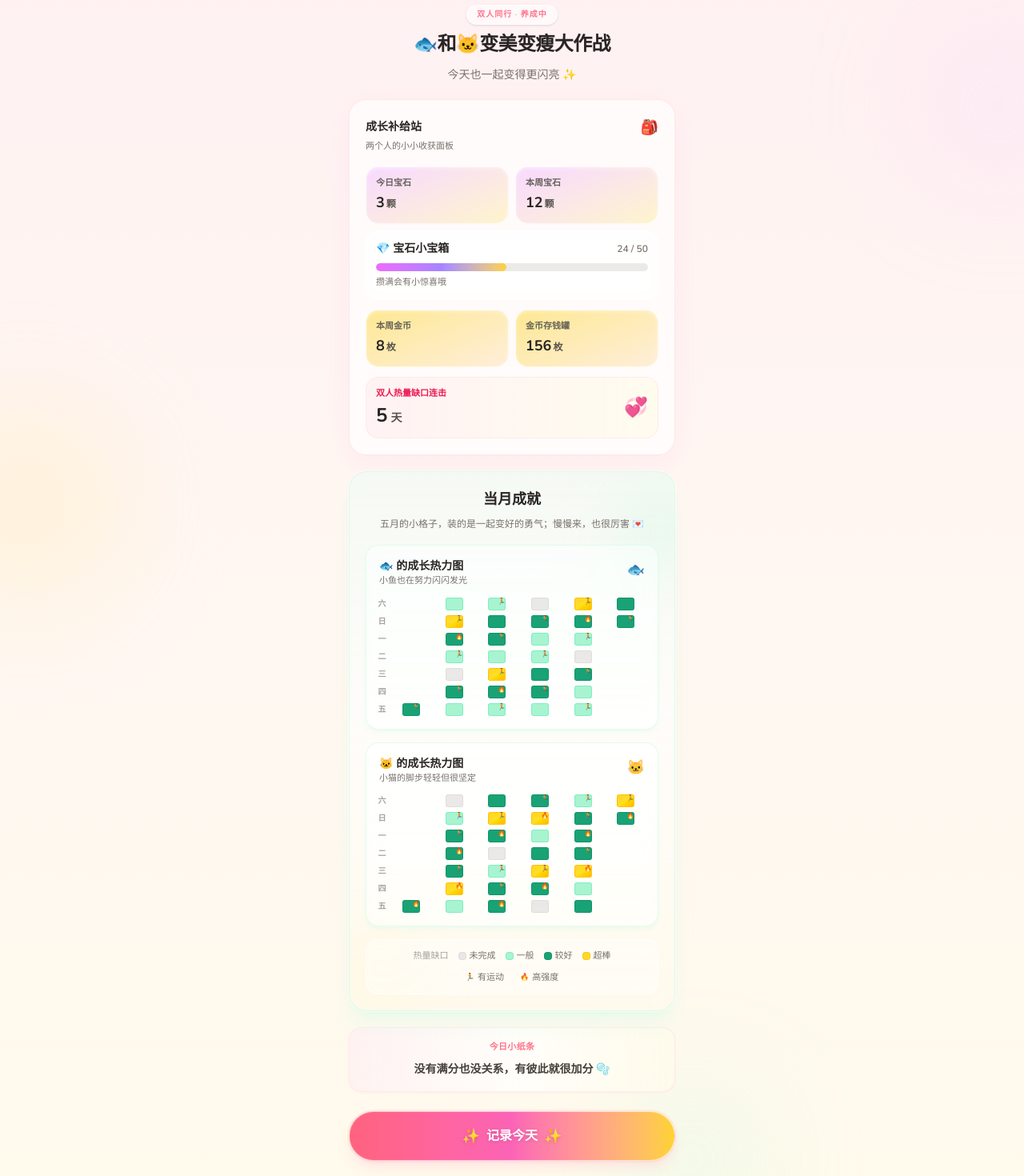
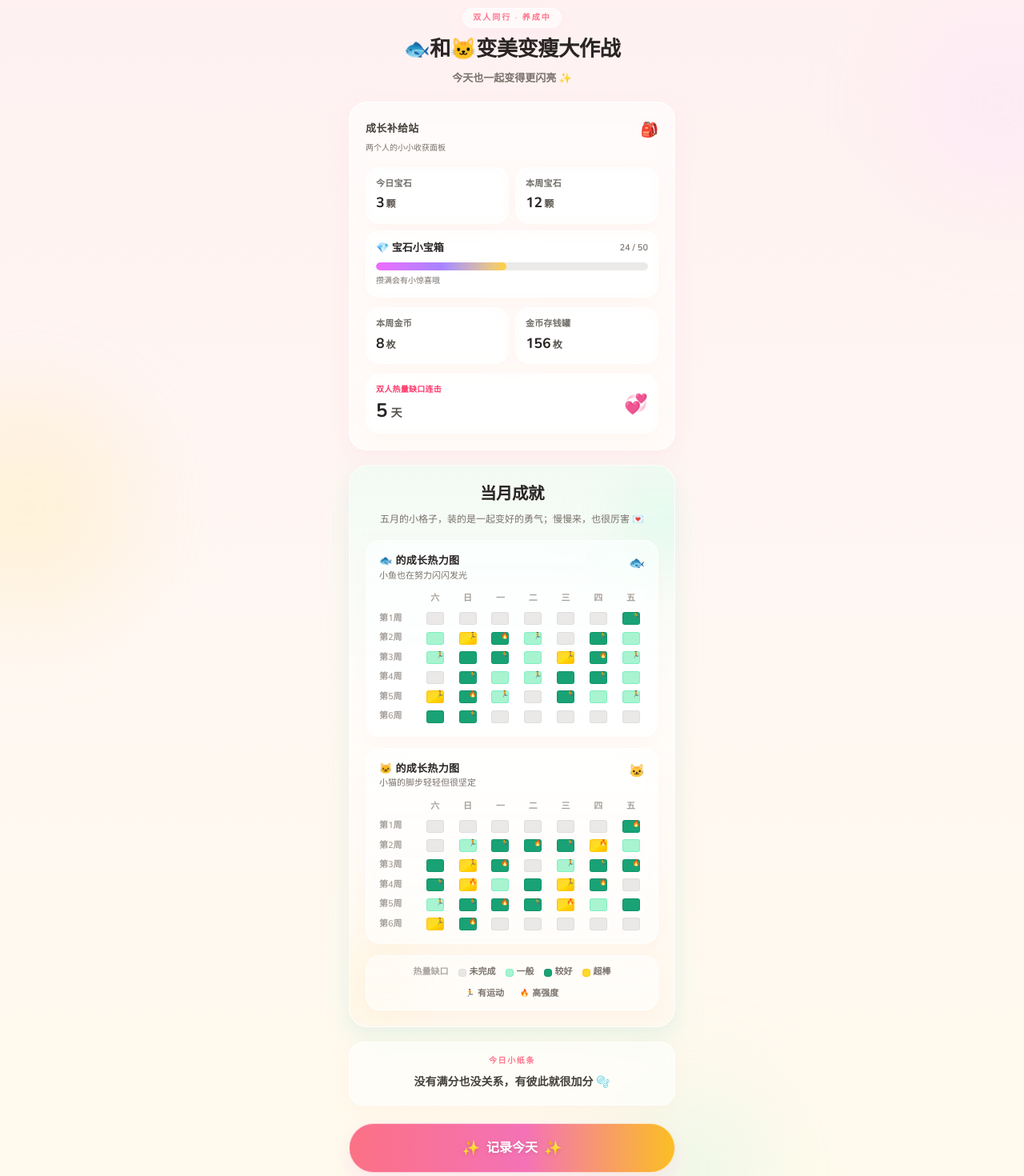
Before and after one commit to JIDAIN/couple_better_game, a Next.js app: page / in a window 1280 px wide. Shown: the part 20-1490 px from the top of the page at 80% size. Built offline with nearby package versions, Linux system fonts and the light colour scheme.

Commit message:
polish exchange shop ui

```diff
--- a/app/globals.css
+++ b/app/globals.css
@@ -14,6 +14,7 @@
 body {
   background: var(--background);
   color: var(--foreground);
+  font-feature-settings: "ss01" on;
 }
 
 @keyframes card-breathe {
@@ -29,3 +30,74 @@ body {
 .animate-card-breathe {
   animation: card-breathe 5.5s ease-in-out infinite;
 }
+
+.ui-card {
+  border-radius: 22px;
+  border: 1px solid rgb(255 255 255 / 0.72);
+  background: rgb(255 255 255 / 0.62);
+  backdrop-filter: blur(8px);
+  box-shadow: 0 10px 28px rgb(251 207 232 / 0.2);
+}
+
+.ui-card-soft {
+  border-radius: 18px;
+  border: 1px solid rgb(255 255 255 / 0.75);
+  background: rgb(255 255 255 / 0.58);
+  backdrop-filter: blur(8px);
+  box-shadow: 0 8px 22px rgb(253 224 200 / 0.18);
+}
+
+.ui-card-hero {
+  border-radius: 24px;
+  border: 1px solid rgb(255 255 255 / 0.76);
+  background: linear-gradient(
+    180deg,
+    rgb(236 253 245 / 0.66) 0%,
+    rgb(255 255 255 / 0.72) 42%,
+    rgb(255 247 237 / 0.62) 100%
+  );
+  backdrop-filter: blur(10px);
+  box-shadow:
+    0 14px 34px rgb(167 243 208 / 0.26),
+    0 6px 16px rgb(251 207 232 / 0.2);
+}
+
+.ui-button-primary {
+  border-radius: 999px;
+  border: 1px solid rgb(255 255 255 / 0.68);
+  background: linear-gradient(90deg, #fb7185 0%, #f472b6 54%, #fbbf24 100%);
+  box-shadow: 0 10px 24px rgb(251 207 232 / 0.44);
+  transition:
+    transform 220ms ease,
+    filter 220ms ease,
+    box-shadow 220ms ease;
+}
+
+.ui-button-primary:hover {
+  filter: brightness(1.03);
+  box-shadow: 0 14px 30px rgb(251 191 202 / 0.48);
+}
+
+.ui-button-primary:active {
+  transform: scale(0.98);
+}
+
+.ui-button-secondary {
+  border-radius: 999px;
+  border: 1px solid rgb(255 255 255 / 0.75);
+  background: rgb(255 255 255 / 0.58);
+  box-shadow: 0 8px 20px rgb(251 207 232 / 0.2);
+  transition:
+    transform 220ms ease,
+    background-color 220ms ease,
+    border-color 220ms ease;
+}
+
+.ui-button-secondary:hover {
+  background: rgb(255 255 255 / 0.8);
+  border-color: rgb(251 207 232 / 0.75);
+}
+
+.ui-button-secondary:active {
+  transform: scale(0.98);
+}
--- a/components/home/CoupleGrowthPanel.tsx
+++ b/components/home/CoupleGrowthPanel.tsx
@@ -22,10 +22,10 @@ function StatBubble({
 
   return (
     <div
-      className={`relative overflow-hidden rounded-2xl border border-white/70 bg-gradient-to-br ${toneRing} p-3 shadow-inner shadow-white/40`}
+      className={`ui-card-soft relative overflow-hidden bg-gradient-to-br ${toneRing} p-3`}
     >
-      <p className="text-[11px] font-semibold text-stone-600/90">{label}</p>
-      <p className="mt-0.5 text-lg font-bold tabular-nums text-stone-800">
+      <p className="text-[11px] font-semibold tracking-wide text-stone-600/85">{label}</p>
+      <p className="mt-0.5 text-[1.1rem] font-bold tabular-nums text-stone-800">
         {value}
         <span className="ml-0.5 text-xs font-semibold text-stone-600">
           {unit}
@@ -44,10 +44,10 @@ function GemTreasureBar({
 }) {
   const pct = Math.min(100, Math.round((current / max) * 100));
   return (
-    <div className="rounded-2xl border border-white/60 bg-white/45 p-3 backdrop-blur-sm">
+    <div className="ui-card-soft p-3">
       <div className="flex items-center justify-between gap-2">
-        <span className="text-sm font-bold text-stone-800">💎 宝石小宝箱</span>
-        <span className="text-xs font-semibold tabular-nums text-stone-500">
+        <span className="text-[13px] font-bold text-stone-800">💎 宝石小宝箱</span>
+        <span className="text-[11px] font-semibold tabular-nums text-stone-500">
           {current} / {max}
         </span>
       </div>
@@ -63,7 +63,7 @@ function GemTreasureBar({
           style={{ width: `${pct}%` }}
         />
       </div>
-      <p className="mt-1.5 text-[11px] text-stone-500">攒满会有小惊喜哦</p>
+      <p className="mt-1.5 text-[10px] font-medium text-stone-500">攒满会有小惊喜哦</p>
     </div>
   );
 }
@@ -82,16 +82,16 @@ export function CoupleGrowthPanel() {
 
   return (
     <section
-      className="animate-card-breathe rounded-[1.35rem] border border-rose-100/80 bg-white/65 p-4 shadow-lg shadow-rose-100/50 backdrop-blur-md sm:p-5"
+      className="ui-card animate-card-breathe p-4 sm:p-5"
       aria-label="情侣成长资源"
     >
       <div className="flex items-center justify-between gap-2">
-        <h2 className="text-sm font-bold text-stone-800">成长补给站</h2>
+        <h2 className="text-[13px] font-bold tracking-wide text-stone-700">成长补给站</h2>
         <span className="text-lg" aria-hidden>
           🎒
         </span>
       </div>
-      <p className="mt-0.5 text-[11px] text-stone-500">两个人的小小收获面板</p>
+      <p className="mt-0.5 text-[10px] font-medium text-stone-500">两个人的小小收获面板</p>
 
       <div className="mt-4 grid grid-cols-2 gap-2">
         <StatBubble label="今日宝石" value={todayGemSum} unit="颗" tone="gem" />
@@ -107,10 +107,10 @@ export function CoupleGrowthPanel() {
         <StatBubble label="金币存钱罐" value={coinStock} unit="枚" tone="coin" />
       </div>
 
-      <div className="mt-3 rounded-2xl border border-rose-100/70 bg-gradient-to-r from-rose-50/90 to-amber-50/80 p-3">
+      <div className="ui-card-soft mt-3 bg-gradient-to-r from-rose-50/85 to-amber-50/70 p-3">
         <div className="flex items-center justify-between gap-2">
           <div>
-            <p className="text-[11px] font-semibold text-rose-600/90">
+            <p className="text-[10px] font-semibold tracking-wide text-rose-500/90">
               双人热量缺口连击
             </p>
             <p className="mt-0.5 text-2xl font-bold tabular-nums text-stone-800">
--- a/components/home/DualMonthlyHeatmaps.tsx
+++ b/components/home/DualMonthlyHeatmaps.tsx
@@ -24,26 +24,26 @@ export function DualMonthlyHeatmaps() {
 
   return (
     <section
-      className="relative overflow-hidden rounded-[1.4rem] border border-emerald-100/70 bg-gradient-to-b from-emerald-50/50 via-white/60 to-amber-50/40 p-4 shadow-xl shadow-emerald-100/40 ring-1 ring-white/60 backdrop-blur-md sm:p-5"
+      className="ui-card-hero relative overflow-hidden p-4 sm:p-5"
       aria-label="当月成就"
     >
       <div
         aria-hidden
-        className="pointer-events-none absolute -right-8 top-6 h-24 w-24 rounded-full bg-emerald-200/25 blur-2xl"
+        className="pointer-events-none absolute -right-8 top-6 h-24 w-24 rounded-full bg-emerald-200/30 blur-2xl"
       />
       <div
         aria-hidden
-        className="pointer-events-none absolute bottom-4 left-0 h-20 w-20 rounded-full bg-amber-200/20 blur-2xl"
+        className="pointer-events-none absolute bottom-4 left-0 h-20 w-20 rounded-full bg-amber-200/24 blur-2xl"
       />
 
       <div className="relative text-center">
-        <h2 className="text-base font-bold text-stone-800 sm:text-lg">当月成就</h2>
-        <p className="mt-2 text-xs leading-relaxed text-stone-500">
+        <h2 className="text-lg font-extrabold tracking-tight text-stone-800 sm:text-[1.28rem]">当月成就</h2>
+        <p className="mt-1.5 text-[12px] leading-relaxed text-stone-500">
           五月的小格子，装的是一起变好的勇气；慢慢来，也很厉害 💌
         </p>
       </div>
 
-      <div className="relative mt-4 space-y-4">
+      <div className="relative mt-4 space-y-3.5">
         <PlayerHeatmap
           title="🐟 的成长热力图"
           subtitle="小鱼也在努力闪闪发光"
@@ -58,7 +58,7 @@ export function DualMonthlyHeatmaps() {
         />
       </div>
 
-      <div className="relative mt-4 rounded-2xl border border-white/60 bg-white/40 px-2 py-3">
+      <div className="ui-card-soft relative mt-3.5 px-2 py-3">
         <HeatmapLegend />
       </div>
     </section>
--- a/components/home/EncouragementQuote.tsx
+++ b/components/home/EncouragementQuote.tsx
@@ -20,13 +20,13 @@ export function EncouragementQuote() {
 
   return (
     <section
-      className="rounded-2xl border border-rose-100/70 bg-gradient-to-r from-rose-50/90 via-white/70 to-amber-50/80 px-4 py-4 text-center shadow-sm shadow-rose-100/40"
+      className="ui-card-soft bg-gradient-to-r from-rose-50/80 via-white/65 to-amber-50/75 px-4 py-4 text-center"
       aria-label="今日鼓励"
     >
-      <p className="text-[11px] font-semibold tracking-wide text-rose-400/90">
+      <p className="text-[10px] font-semibold tracking-[0.16em] text-rose-400/90">
         今日小纸条
       </p>
-      <p className="mt-2 text-sm font-semibold leading-relaxed text-stone-700">
+      <p className="mt-2 text-[14px] font-semibold leading-relaxed text-stone-700">
         {text}
       </p>
     </section>
--- a/components/home/GameTitle.tsx
+++ b/components/home/GameTitle.tsx
@@ -3,15 +3,15 @@ export function GameTitle() {
     <header className="text-center">
       <div className="inline-flex flex-col items-center gap-1">
         <div
-          className="rounded-full border border-white/70 bg-white/55 px-3 py-1 text-[10px] font-semibold tracking-widest text-rose-400/90 shadow-sm backdrop-blur-sm"
+          className="ui-button-secondary px-3 py-1 text-[10px] font-semibold tracking-[0.2em] text-rose-400/90"
           aria-hidden
         >
           双人同行 · 养成中
         </div>
-        <h1 className="mt-1 max-w-[18ch] text-balance text-xl font-bold leading-snug tracking-tight text-stone-800 sm:text-2xl">
+        <h1 className="mt-1 max-w-[18ch] text-balance text-[1.45rem] font-extrabold leading-snug tracking-tight text-stone-800 sm:text-[1.65rem]">
           🐟和🐱变美变瘦大作战
         </h1>
-        <p className="mt-2 text-sm font-medium text-stone-500">
+        <p className="mt-1.5 text-[13px] font-semibold text-stone-500">
           今天也一起变得更闪亮 ✨
         </p>
       </div>
--- a/components/home/HeatmapLegend.tsx
+++ b/components/home/HeatmapLegend.tsx
@@ -10,9 +10,9 @@ export function HeatmapLegend() {
   ] as const;
 
   return (
-    <div className="flex flex-col items-center gap-2.5 text-[10px] font-medium text-stone-500 sm:text-[11px]">
+    <div className="flex flex-col items-center gap-2.5 text-[10px] font-semibold text-stone-500 sm:text-[11px]">
       <div className="flex w-full min-w-0 flex-nowrap items-center justify-center gap-x-2 overflow-x-auto sm:gap-x-3">
-        <span className="shrink-0 text-stone-400">热量缺口</span>
+        <span className="shrink-0 text-stone-400/95">热量缺口</span>
         {items.map((it) => (
           <span
             key={it.label}
--- a/components/home/HomeScreen.tsx
+++ b/components/home/HomeScreen.tsx
@@ -9,21 +9,21 @@ import { RecordTodayButton } from "./RecordTodayButton";
 export function HomeScreen() {
   return (
     <HomeResourcesProvider>
-      <div className="relative min-h-dvh overflow-x-hidden bg-gradient-to-b from-rose-50 via-orange-50/40 to-amber-50/90 pb-8 pt-6">
+      <div className="relative min-h-dvh overflow-x-hidden bg-gradient-to-b from-rose-50 via-orange-50/35 to-amber-50/85 pb-8 pt-7">
         <div
           aria-hidden
-          className="pointer-events-none absolute -right-20 top-10 h-56 w-56 rounded-full bg-fuchsia-200/20 blur-3xl"
+          className="pointer-events-none absolute -right-20 top-10 h-56 w-56 rounded-full bg-fuchsia-200/24 blur-3xl"
         />
         <div
           aria-hidden
-          className="pointer-events-none absolute -left-24 top-1/3 h-64 w-64 rounded-full bg-amber-200/20 blur-3xl"
+          className="pointer-events-none absolute -left-24 top-1/3 h-64 w-64 rounded-full bg-amber-200/24 blur-3xl"
         />
         <div
           aria-hidden
-          className="pointer-events-none absolute bottom-0 right-1/4 h-48 w-48 rounded-full bg-emerald-200/15 blur-3xl"
+          className="pointer-events-none absolute bottom-0 right-1/4 h-48 w-48 rounded-full bg-emerald-200/20 blur-3xl"
         />
 
-        <div className="relative mx-auto flex w-full max-w-md flex-col gap-5 px-4 sm:px-5">
+        <div className="relative mx-auto flex w-full max-w-md flex-col gap-4.5 px-4 sm:px-5">
           <GameTitle />
 
           <CoupleGrowthPanel />
--- a/components/home/PlayerHeatmap.tsx
+++ b/components/home/PlayerHeatmap.tsx
@@ -40,51 +40,61 @@ export function PlayerHeatmap({
   playerShort: string;
   grid: MonthGrid;
 }) {
-  const colCount = grid.length;
-
   return (
-    <div className="rounded-2xl border border-emerald-100/60 bg-white/55 p-3 shadow-md shadow-emerald-100/30 backdrop-blur-sm sm:p-4">
+    <div className="ui-card-soft p-3 sm:p-4">
       <div className="flex items-start justify-between gap-2">
         <div>
-          <h3 className="text-sm font-bold text-stone-800">{title}</h3>
-          <p className="text-[11px] text-stone-500">{subtitle}</p>
+          <h3 className="text-[13px] font-bold tracking-wide text-stone-800">{title}</h3>
+          <p className="text-[11px] font-medium text-stone-500">{subtitle}</p>
         </div>
-        <span className="text-lg opacity-90" aria-hidden>
+        <span className="text-base opacity-90" aria-hidden>
           {playerShort}
         </span>
       </div>
 
-      <div
-        className="mt-3 grid w-full gap-x-1 gap-y-1 sm:gap-x-1.5 sm:gap-y-1.5"
-        style={{
-          gridTemplateColumns: `0.65rem repeat(${colCount}, minmax(0, 1fr))`,
-        }}
-      >
-        {weekdayLabels.map((label, rowIndex) => (
-          <div key={label} className="contents">
-            <div className="flex items-center justify-end pr-0.5 text-[9px] font-semibold leading-none text-stone-400 sm:text-[10px]">
+      <div className="mt-3 space-y-1.5 sm:space-y-2">
+        <div
+          className="grid items-center gap-x-1 sm:gap-x-1.5"
+          style={{ gridTemplateColumns: "2.9rem repeat(7, minmax(0, 1fr))" }}
+        >
+          <div className="text-[10px] font-semibold text-stone-400"> </div>
+          {weekdayLabels.map((label) => (
+            <div
+              key={`weekday-${label}`}
+              className="text-center text-[10px] font-semibold text-stone-400 sm:text-[11px]"
+            >
               {label}
             </div>
-            {grid.map((week, wi) => {
-              const cell = week[rowIndex];
-              return cell ? (
-                <HeatmapCell
-                  key={`${wi}-${rowIndex}`}
-                  level={cell.level}
-                  exercise={cell.exercise}
-                  title={buildCellTitle(
+          ))}
+        </div>
+
+        {grid.map((week, weekIndex) => (
+          <div
+            key={`week-${weekIndex}`}
+            className="grid items-center gap-x-1 sm:gap-x-1.5"
+            style={{ gridTemplateColumns: "2.9rem repeat(7, minmax(0, 1fr))" }}
+          >
+            <div className="pr-1 text-[10px] font-semibold text-stone-400 sm:text-[11px]">
+              第{weekIndex + 1}周
+            </div>
+            {week.map((cell, dayIndex) => {
+              const level = cell?.level ?? "none";
+              const exercise = cell?.exercise ?? "none";
+              const title = cell
+                ? buildCellTitle(
                     playerShort,
-                    wi,
-                    rowIndex,
+                    weekIndex,
+                    dayIndex,
                     cell.level,
                     cell.exercise !== "none",
-                  )}
-                />
-              ) : (
-                <div
-                  key={`${wi}-${rowIndex}`}
-                  className="mx-auto h-3 w-full max-w-[18px] rounded-[3px] sm:h-4 sm:max-w-[22px]"
-                  aria-hidden
+                  )
+                : `${playerShort} · 补齐日期 · 周${weekdayLabels[dayIndex]} · 热量缺口未完成 · 未记录运动`;
+              return (
+                <HeatmapCell
+                  key={`${weekIndex}-${dayIndex}`}
+                  level={level}
+                  exercise={exercise}
+                  title={title}
                 />
               );
             })}
--- a/components/home/RecordTodaySettlement.tsx
+++ b/components/home/RecordTodaySettlement.tsx
@@ -228,7 +228,7 @@ export function RecordTodaySettlement() {
         <button
           type="button"
           onClick={() => setOpen(true)}
-          className="relative w-full overflow-hidden rounded-full border border-white/60 bg-gradient-to-r from-rose-400 via-pink-400 to-amber-300 px-6 py-3.5 text-base font-bold text-white shadow-lg shadow-rose-200/50 ring-2 ring-rose-200/30 transition will-change-transform hover:shadow-xl hover:shadow-rose-300/35 active:scale-[0.97] active:brightness-[1.02] sm:py-4"
+          className="ui-button-primary relative w-full overflow-hidden px-6 py-3.5 text-base font-bold text-white ring-2 ring-rose-200/30 will-change-transform sm:py-4"
         >
           <span className="relative flex items-center justify-center gap-2 drop-shadow-sm">
             <span className="text-lg" aria-hidden>
```
Also changed, not shown: components/home/ExchangeShop.tsx (+98 -39 lines).
